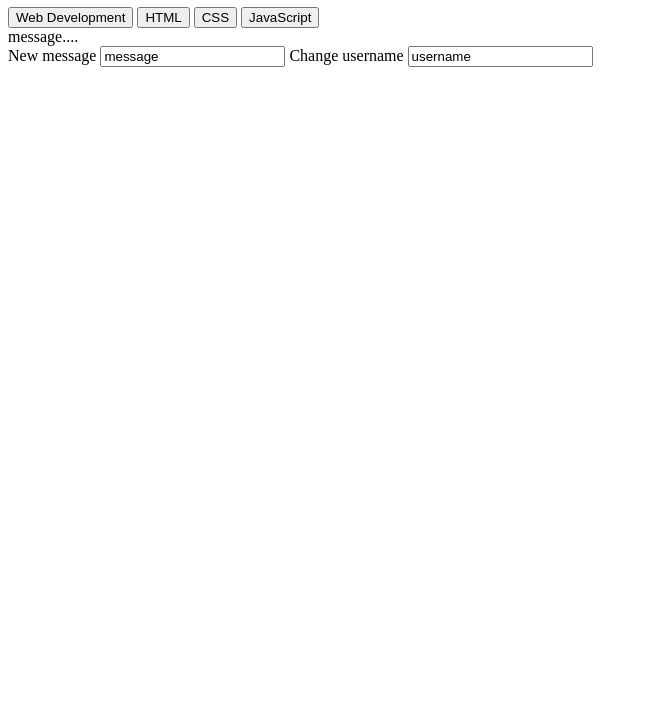
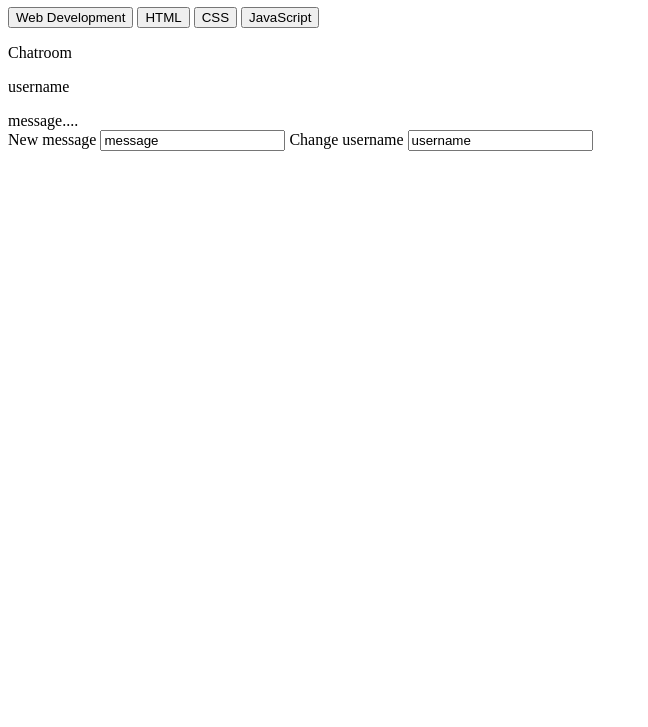
Before and after one commit to terrifricker/ninja-chat, a plain HTML site: page index.html in a window 1280 px wide. Shown: the part 73-800 px from the top of the page, without its empty margins (0-648 px from the left). Drawn offline with Linux system fonts and the light colour scheme.

Commit message:
html: change room name and username to 'p' instead of 'h2'

```diff
--- a/index.html
+++ b/index.html
@@ -17,6 +17,8 @@
             </div>
         </header>
         <main>
+            <p id="room"><span></span> Chatroom</p>
+            <p id="username">username</p>
             <div id="message-window">message....</div>
             <form>
                 <label for="message">New message</label>
```
